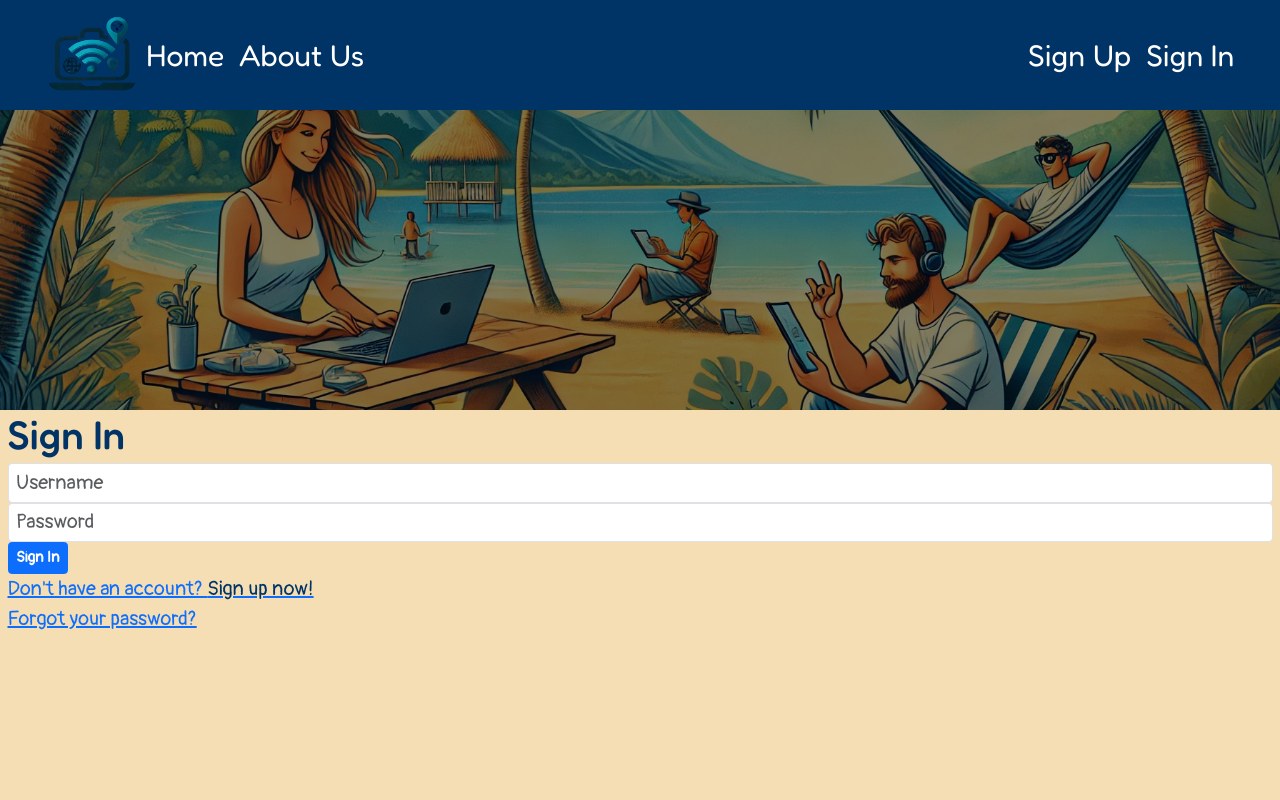
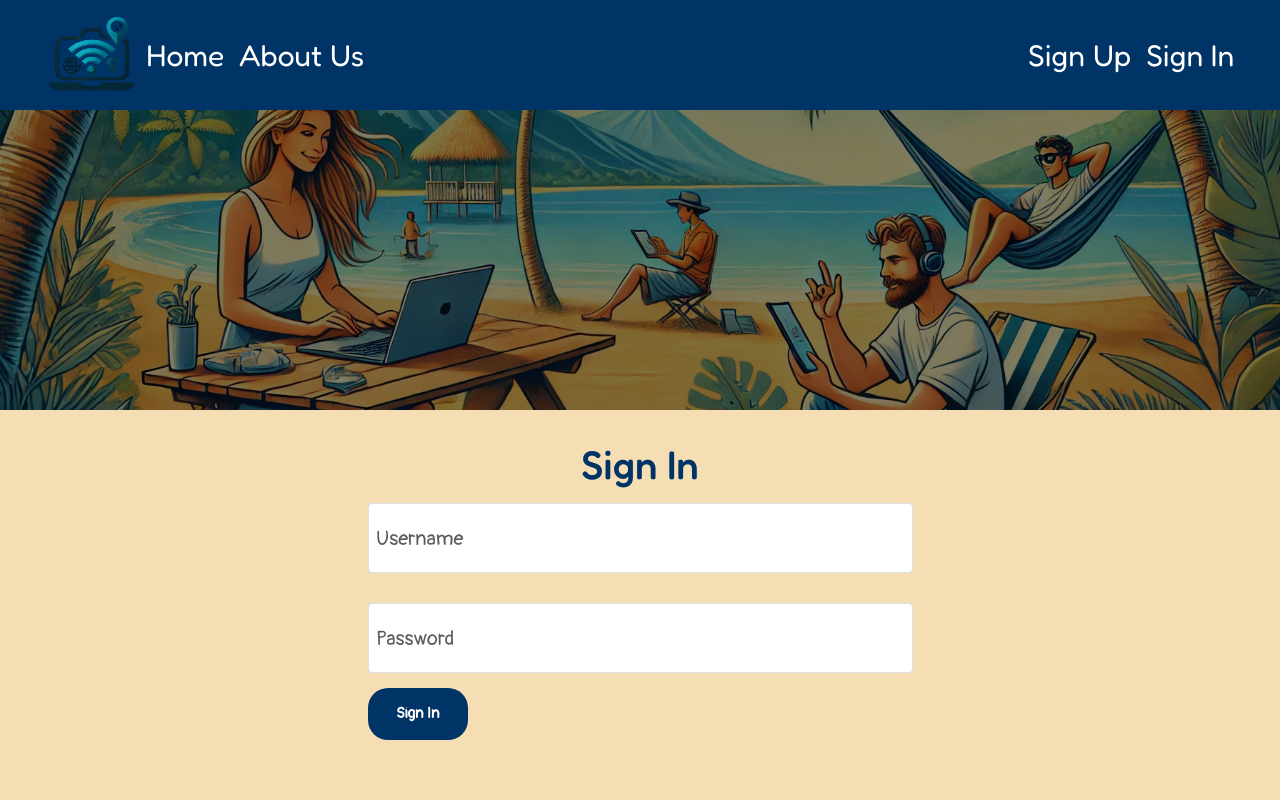
Before and after one commit to GMontaque/WiFiWander, a React (Create React App) app: page /signin in a window 1280 px wide. Shown: the top 800 px of the page. Built offline with nearby package versions, Linux system fonts and the light colour scheme.

Commit message:
style: add styling to sign in form

```diff
--- a/src/pages/SignIn.js
+++ b/src/pages/SignIn.js
@@ -53,9 +53,9 @@ function SignIn() {
 
   return (
     <>
-      <Row>
-        <h1>Sign In</h1>
-        <Form onSubmit={handleSubmit}>
+      <Row className="flex-column">
+        <h1 className="mt-5 mb-4 text-center">Sign In</h1>
+        <Form onSubmit={handleSubmit} className="mb-5  signup-form">
           <Form.Group controlId="username">
             <Form.Label className="d-none">Username</Form.Label>
             <Form.Control
@@ -80,6 +80,7 @@ function SignIn() {
               name="password"
               value={password}
               onChange={handleChange}
+              className="mt-5"
             />
             {errors.password?.map((message, idx) => (
               <Alert variant="warning" key={idx}>
@@ -87,7 +88,12 @@ function SignIn() {
               </Alert>
             ))}
           </Form.Group>
-          <Button type="submit">Sign In</Button>
+
+          <div className="btn-back mt-4 mb-5">
+            <Button className="btn" variant="" type="submit">
+              Sign In
+            </Button>
+          </div>
           {errors.non_field_errors?.map((message, idx) => (
             <Alert key={idx} variant="warning" className="mt-3">
               {message}
@@ -95,10 +101,10 @@ function SignIn() {
           ))}
         </Form>
 
-        <Link to="/signup">
+        <Link to="/signup" className="signup-form">
           Don't have an account? <span>Sign up now!</span>
         </Link>
-        <Link to="/password">Forgot your password?</Link>
+        <Link to="/password" className="signup-form">Forgot your password?</Link>
       </Row>
     </>
   );
```
